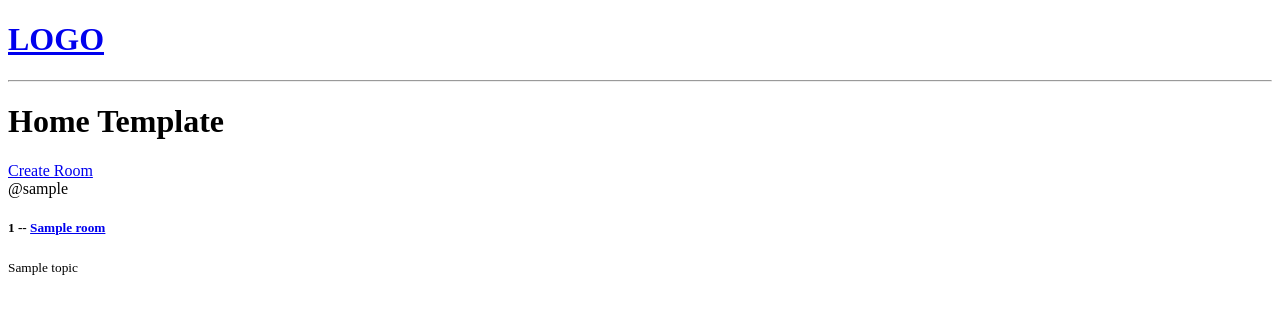
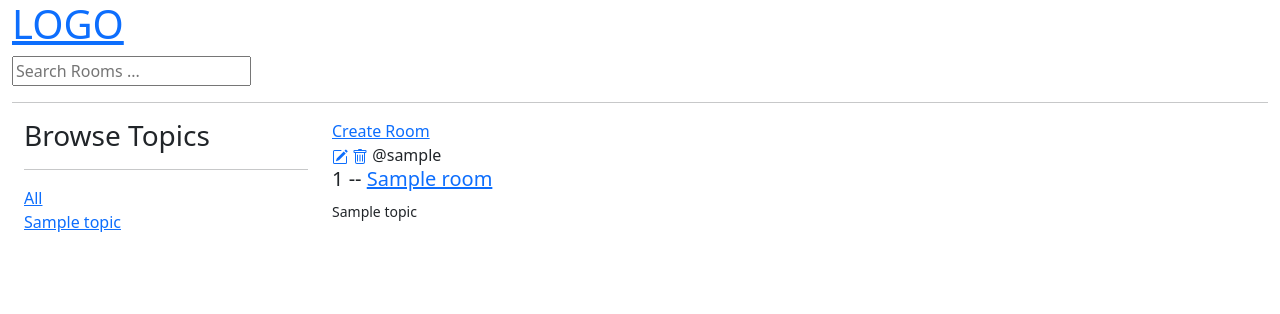
Before and after one commit to alan88wy/djangoapp, a Django app: page / in a window 1280 px wide. Shown: the top 314 px of the page. Run offline with Django 4.2, Linux system fonts and the light colour scheme; tables that the repository leaves empty hold one stand-in row (values such as "Sample post").

Commit message:
added update

```diff
--- a/base/models.py
+++ b/base/models.py
@@ -21,6 +21,9 @@ class Room(models.Model):
     updated = models.DateTimeField(auto_now=True) # auto_now add timestamp every time we update
     created = models.DateTimeField(auto_now_add=True) # auto_now_add only add first time we created it
 
+    class Meta:
+            ordering = ['-updated', '-created']  # Order by updated in reverse order and then order by created
+
     def __str__(self) -> str:
         return self.name
 
--- a/base/templates/base/home.html
+++ b/base/templates/base/home.html
@@ -5,19 +5,48 @@
 
 {% block content %}
 
-<h1>Home Template</h1>
+<div class="container-fluid row ">
+
+    <div class="col-3" >
+        <h3>Browse Topics</h3>
+        <hr>
 
         <div>
+            <a href="{% url 'home' %}">All</a>
+        </div>
+
+        {% for topic in topics %}
+
+            <div>
+                <a href="{% url 'home' %}?q={{topic.name}}">{{topic.name}}</a>
+            </div>
+
+        {% endfor %}
+    </div>
+    <div class="col-9" >
         <a href="{% url 'create-room' %}">Create Room</a>
         <div>
             {% for room in rooms %}
                 <div>
+                    <a href="{% url 'update-room' room.id %}" class="text-decoration-none" >
+                        <svg xmlns="http://www.w3.org/2000/svg" width="16" height="16" fill="currentColor" class="bi bi-pencil-square" viewBox="0 0 16 16">
+                            <path d="M15.502 1.94a.5.5 0 0 1 0 .706L14.459 3.69l-2-2L13.502.646a.5.5 0 0 1 .707 0l1.293 1.293zm-1.75 2.456-2-2L4.939 9.21a.5.5 0 0 0-.121.196l-.805 2.414a.25.25 0 0 0 .316.316l2.414-.805a.5.5 0 0 0 .196-.12l6.813-6.814z"/>
+                            <path fill-rule="evenodd" d="M1 13.5A1.5 1.5 0 0 0 2.5 15h11a1.5 1.5 0 0 0 1.5-1.5v-6a.5.5 0 0 0-1 0v6a.5.5 0 0 1-.5.5h-11a.5.5 0 0 1-.5-.5v-11a.5.5 0 0 1 .5-.5H9a.5.5 0 0 0 0-1H2.5A1.5 1.5 0 0 0 1 2.5v11z"/>
+                          </svg>
+                    </a>
+                    <a href="{% url 'delete-room' room.id %}" class="text-decoration-none" >
+                        <svg xmlns="http://www.w3.org/2000/svg" width="16" height="16" fill="currentColor" class="bi bi-trash" viewBox="0 0 16 16">
+                            <path d="M5.5 5.5A.5.5 0 0 1 6 6v6a.5.5 0 0 1-1 0V6a.5.5 0 0 1 .5-.5zm2.5 0a.5.5 0 0 1 .5.5v6a.5.5 0 0 1-1 0V6a.5.5 0 0 1 .5-.5zm3 .5a.5.5 0 0 0-1 0v6a.5.5 0 0 0 1 0V6z"/>
+                            <path fill-rule="evenodd" d="M14.5 3a1 1 0 0 1-1 1H13v9a2 2 0 0 1-2 2H5a2 2 0 0 1-2-2V4h-.5a1 1 0 0 1-1-1V2a1 1 0 0 1 1-1H6a1 1 0 0 1 1-1h2a1 1 0 0 1 1 1h3.5a1 1 0 0 1 1 1v1zM4.118 4 4 4.059V13a1 1 0 0 0 1 1h6a1 1 0 0 0 1-1V4.059L11.882 4H4.118zM2.5 3V2h11v1h-11z"/>
+                          </svg>
+                    </a>
                     <span>@{{room.host.username}}</span>
                     <h5>{{room.id}} -- <a href="{% url 'room' room.id %}"> {{room.name}} </a></h5>
                     <small>{{ room.topic.name }}</small>
                 </div>
             {% endfor %}
-
+        </div>
+    </div>
 
 </div>
 {% endblock%}
--- a/base/urls.py
+++ b/base/urls.py
@@ -18,4 +18,6 @@ urlpatterns = [
     path("", views.home, name="home"),
     path('room/<str:pk>/', views.room, name="room"),
     path('create-room/', views.createRoom, name="create-room"),
+    path('update-room/<str:pk>/', views.updateRoom, name="update-room"),
+    path('delete-room/<str:pk>/', views.deleteRoom, name="delete-room"),
 ]
--- a/base/views.py
+++ b/base/views.py
@@ -1,7 +1,9 @@
-from django.shortcuts import render
+from django.shortcuts import render, redirect
+from django.db.models import Q
 from django.http import HttpResponse
-from .models import Room
+from .models import Room, Topic
 from .forms import RoomForm
+from django.http import Http404
 
 # Create your views here.
 # Queries to DB, template to render etc
@@ -13,8 +15,19 @@ from .forms import RoomForm
 # ]
 
 def home(request):
-    rooms = Room.objects.all()
-    context = {'rooms': rooms}
+
+    q = request.GET.get('q') if request.GET.get('q') != None else ''
+
+
+    rooms = Room.objects.filter(
+        Q(topic__name__icontains = q) |
+        Q(name__icontains = q) |
+        Q(description__icontains = q)
+    )
+
+    topics = Topic.objects.all()
+
+    context = {'rooms': rooms, 'topics': topics}
 
     return render(request, 'base/home.html', context)
 
@@ -27,12 +40,55 @@ def room(request, pk):
 
     room = Room.objects.get(id=pk)
 
-    context = {'room': room}
+
+    context = {'room': room }
     return render(request, 'base/room.html', context)
 
 def createRoom(request):
     form = RoomForm()
 
+    # Take care of the input from user
+    if request.method == 'POST':
+        form = RoomForm(request.POST)
+
+        if form.is_valid():
+            form.save()
+            return redirect('home')  # Redirect to home page
+        else:
+            raise Http404
+
     context = {'form': form}
 
     return render(request, 'base/room_form.html', context)
+
+def updateRoom(request, pk):
+    room = Room.objects.get(id=pk)
+    form = RoomForm(instance=room)
+
+    # Take care of the input from user
+    if request.method == 'POST':
+        room = RoomForm(request.POST, instance=room)
+
+        # print(request.POST)
+
+        if form.is_valid():
+            form.save()
+            return redirect('home')  # Redirect to home page
+        else:
+            print("error : ", form.errors)
+            # raise Http404
+
+    context = {'form': form}
+    return render(request, 'base/room_form.html', context)
+
+def deleteRoom(request, pk):
+    room = Room.objects.get(id = pk)
+
+    # Take care of the input from user
+    if request.method == 'POST':
+        room.delete()
+        return redirect('home')  # Redirect to home page
+
+    # context = {'form': form}
+
+    return render(request, 'base/delete.html', {'obj': room})
--- a/templates/main.html
+++ b/templates/main.html
@@ -4,14 +4,18 @@
     <meta charset="UTF-8">
     <meta http-equiv="X-UA-Compatible" content="IE=edge">
     <meta name="viewport" content="width=device-width, initial-scale=1.0">
+    <link href="https://cdn.jsdelivr.net/npm/bootstrap@5.2.3/dist/css/bootstrap.min.css" rel="stylesheet" integrity="sha384-rbsA2VBKQhggwzxH7pPCaAqO46MgnOM80zW1RWuH61DGLwZJEdK2Kadq2F9CUG65" crossorigin="anonymous">
+<script src="https://cdn.jsdelivr.net/npm/bootstrap@5.2.3/dist/js/bootstrap.bundle.min.js" integrity="sha384-kenU1KFdBIe4zVF0s0G1M5b4hcpxyD9F7jL+jjXkk+Q2h455rYXK/7HAuoJl+0I4" crossorigin="anonymous"></script>
     <title>Django App</title>
 </head>
-<body>
+    <body class="container-fluid ">
 
-    {% include 'navbar.html' %}
 
-    {% block content %}
+        {% include 'navbar.html' %}
 
-    {% endblock%}
-</body>
+
+        {% block content %}
+
+        {% endblock%}
+    </body>
 </html>
--- a/templates/navbar.html
+++ b/templates/navbar.html
@@ -1,4 +1,8 @@
 <a href="/">
     <h1>LOGO</h1>
 </a>
+
+<form method="GET" action="{% url 'home' %}">
+    <input type="text" name="q" placeholder="Search Rooms ..." />
+</form>
 <hr>
```
Also changed, not shown: base/templates/base/delete.html (added, +18 -0 lines). Lines whose indentation alone changed are shown as unchanged.
